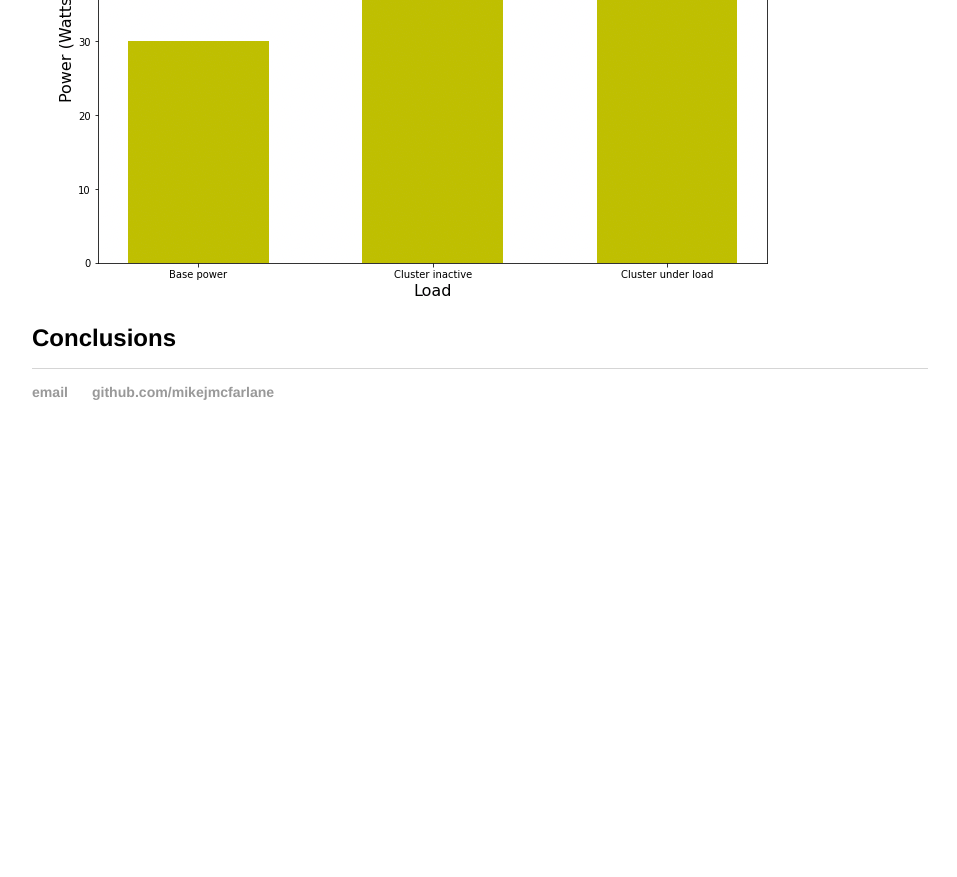
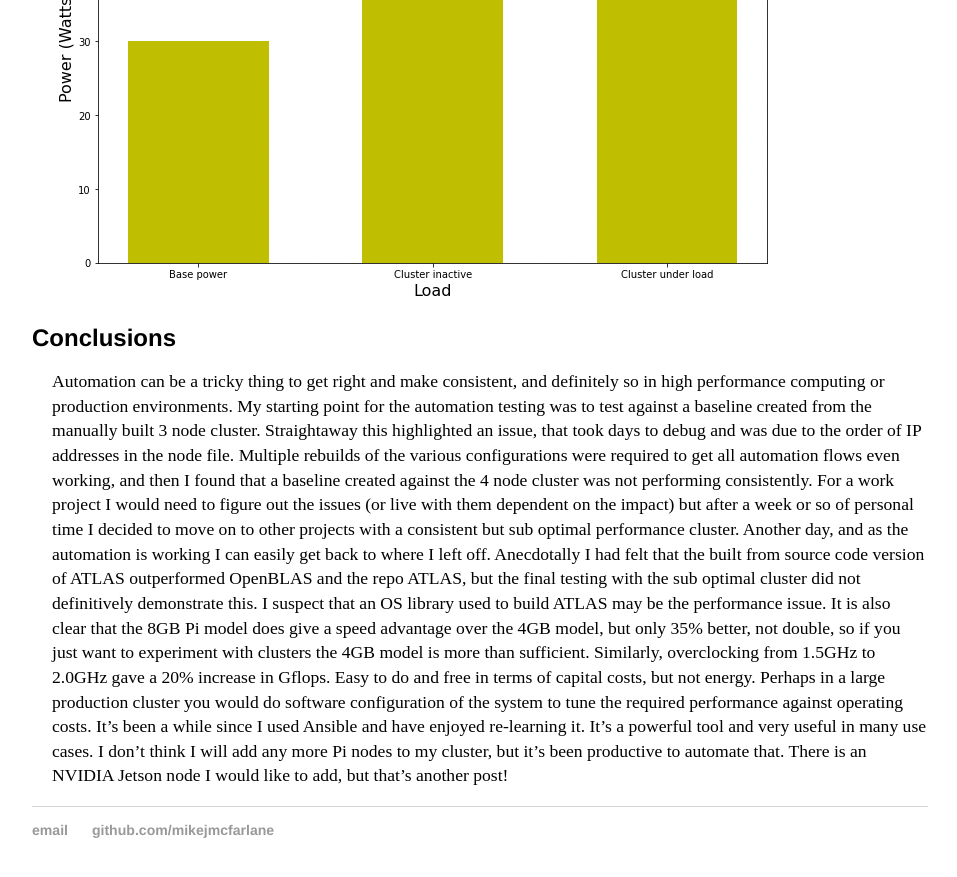
Before and after one commit to mikejmcfarlane/mikejmcfarlane.github.io, a Jekyll site: the page built from _posts/2020-10-18-High-Performance-Linpack-Ansible-automation-for-Raspberry-Pi-4.md, in a window 1280 px wide and 900 px high, scrolled down 3327 px. Shown: the top 877 px of the window, without its empty margins (160-1117 px from the left). Built offline with Jekyll 4.4.1, drawn with Linux system fonts in a browser that asks for light colours; before the commit the page ends 3789 px from its top, so only the background shows below that.

Commit message:
updates to automation post and add images

```diff
--- a/_posts/2020-10-18-High-Performance-Linpack-Ansible-automation-for-Raspberry-Pi-4.md
+++ b/_posts/2020-10-18-High-Performance-Linpack-Ansible-automation-for-Raspberry-Pi-4.md
@@ -81,3 +81,9 @@ I used the power meter on my APC UPS to measure the approximate power drawn by t
 ![Approximate power usage in a Pi HPL cluster?]({{ site.url }}/assets/ansible_hpl/pi_cluster_power_usage.png)
 
 # Conclusions
+
+Automation can be a tricky thing to get right and make consistent, and definitely so in high performance computing or production environments. My starting point for the automation testing was to test against a baseline created from the manually built 3 node cluster. Straightaway this highlighted an issue, that took days to debug and was due to the order of IP addresses in the node file. Multiple rebuilds of the various configurations were required to get all automation flows even working, and then I found that a baseline created against the 4 node cluster was not performing consistently. For a work project I would need to figure out the issues (or live with them dependent on the impact) but after a week or so of personal time I decided to move on to other projects with a consistent but sub optimal performance cluster. Another day, and as the automation is working I can easily get back to where I left off.
+Anecdotally I had felt that the built from source code version of ATLAS outperformed OpenBLAS and the repo ATLAS, but the final testing with the sub optimal cluster did not definitively demonstrate this. I suspect that an OS library used to build ATLAS may be the performance issue.
+It is also clear that the 8GB Pi model does give a speed advantage over the 4GB model, but only 35% better, not double, so if you just want to experiment with clusters the 4GB model is more than sufficient. Similarly, overclocking from 1.5GHz to 2.0GHz gave a 20% increase in Gflops. Easy to do and free in terms of capital costs, but not energy. Perhaps in a large production cluster you would do software configuration of the system to tune the required performance against operating costs.
+It's been a while since I used Ansible and have enjoyed re-learning it. It's a powerful tool and very useful in many use cases. I don't think I will add any more Pi nodes to my cluster, but it's been productive to automate that.
+There is an NVIDIA Jetson node I would like to add, but that's another post!
```
